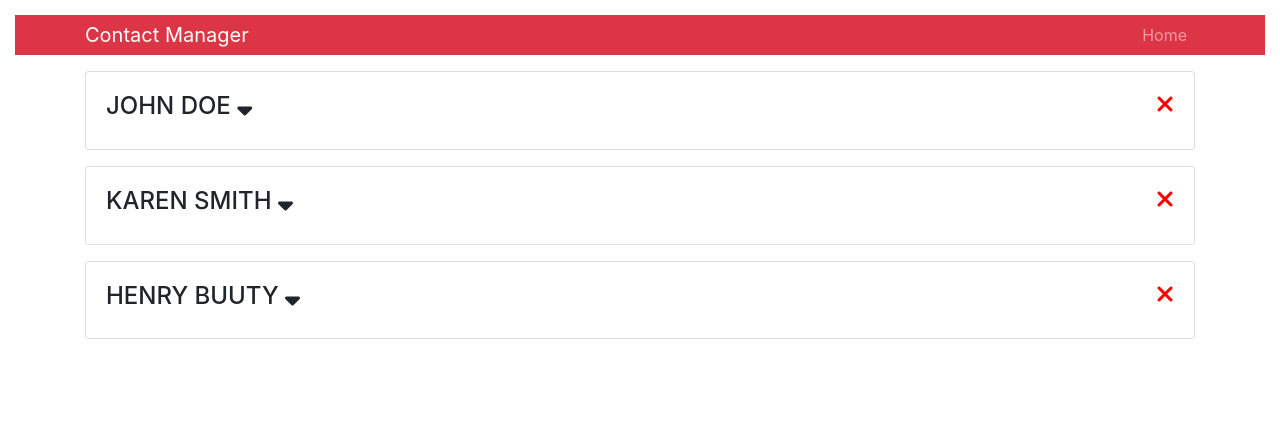
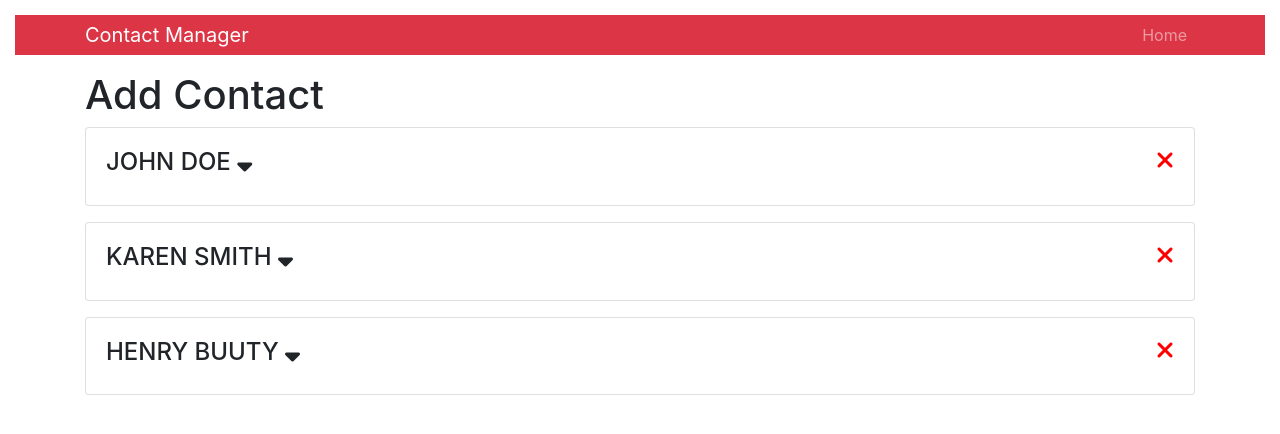
Before and after one commit to kbugaienko/contact-manager, a React (Create React App) app: page / in a window 1280 px wide. Shown: the top 434 px of the page. Built offline with nearby package versions, Linux system fonts and the light colour scheme.

Commit message:
Add new file and form for adding data

```diff
--- a/src/App.js
+++ b/src/App.js
@@ -1,6 +1,7 @@
 import React, {Component} from 'react';
-import Contacts from './components/Contacts';
-import Header from './components/Header';
+import Contacts from './components/contacts/Contacts';
+import Header from './components/layout/Header';
+import AddContact from './components/contacts/AddContact';
 
 import {Provider} from './context';
 
@@ -15,6 +16,7 @@
         <div className="App">
         <Header branding="Contact Manager" />
         <div className="container">
+          <AddContact />
           <Contacts />
         </div>
       </div>
--- /dev/null
+++ b/src/components/contacts/AddContact.js
@@ -0,0 +1,13 @@
+import React, { Component } from 'react';
+
+class AddContact extends Component {
+    render() {
+        return (
+            <div>
+               <h1>Add Contact</h1>
+            </div>
+        )
+    }
+}
+
+export default AddContact;
--- a/src/components/Contact.js
+++ b/src/components/contacts/Contact.js
@@ -1,6 +1,6 @@
 import React, {Component} from 'react';
 import PropTypes from 'prop-types';
-import { Consumer } from '../context';
+import { Consumer } from '../../context';
 
 import './contact.css';
 
--- a/src/components/Contacts.js
+++ b/src/components/contacts/Contacts.js
@@ -1,6 +1,6 @@
 import React, { Component } from 'react';
 import Contact from './Contact';
-import { Consumer } from '../context';
+import { Consumer } from '../../context';
 
 class Contacts extends Component {
     render() {
```
Also changed, not shown: src/components/contacts/contact.css (renamed from src/components/contact.css), src/components/layout/Header.js (renamed from src/components/Header.js).
